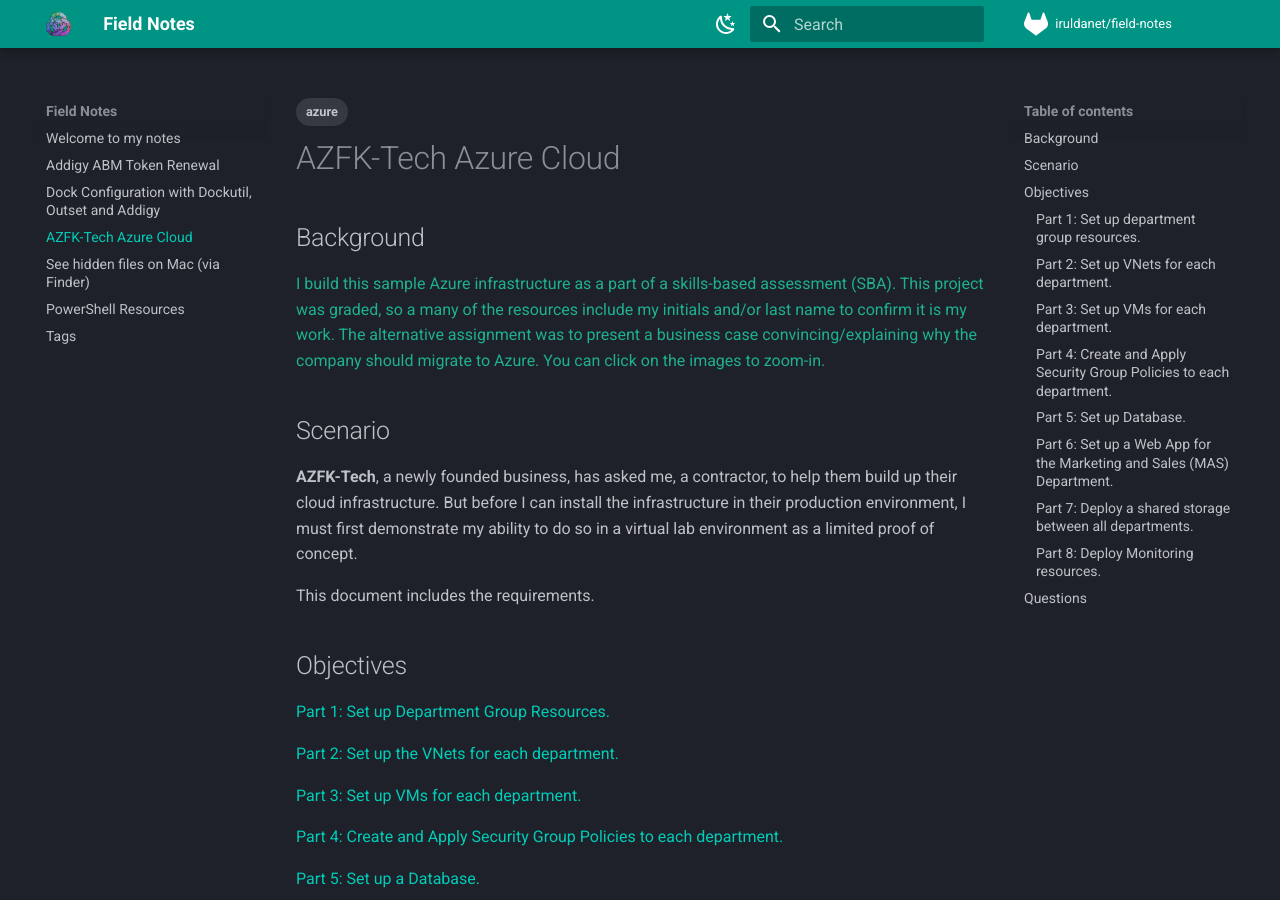
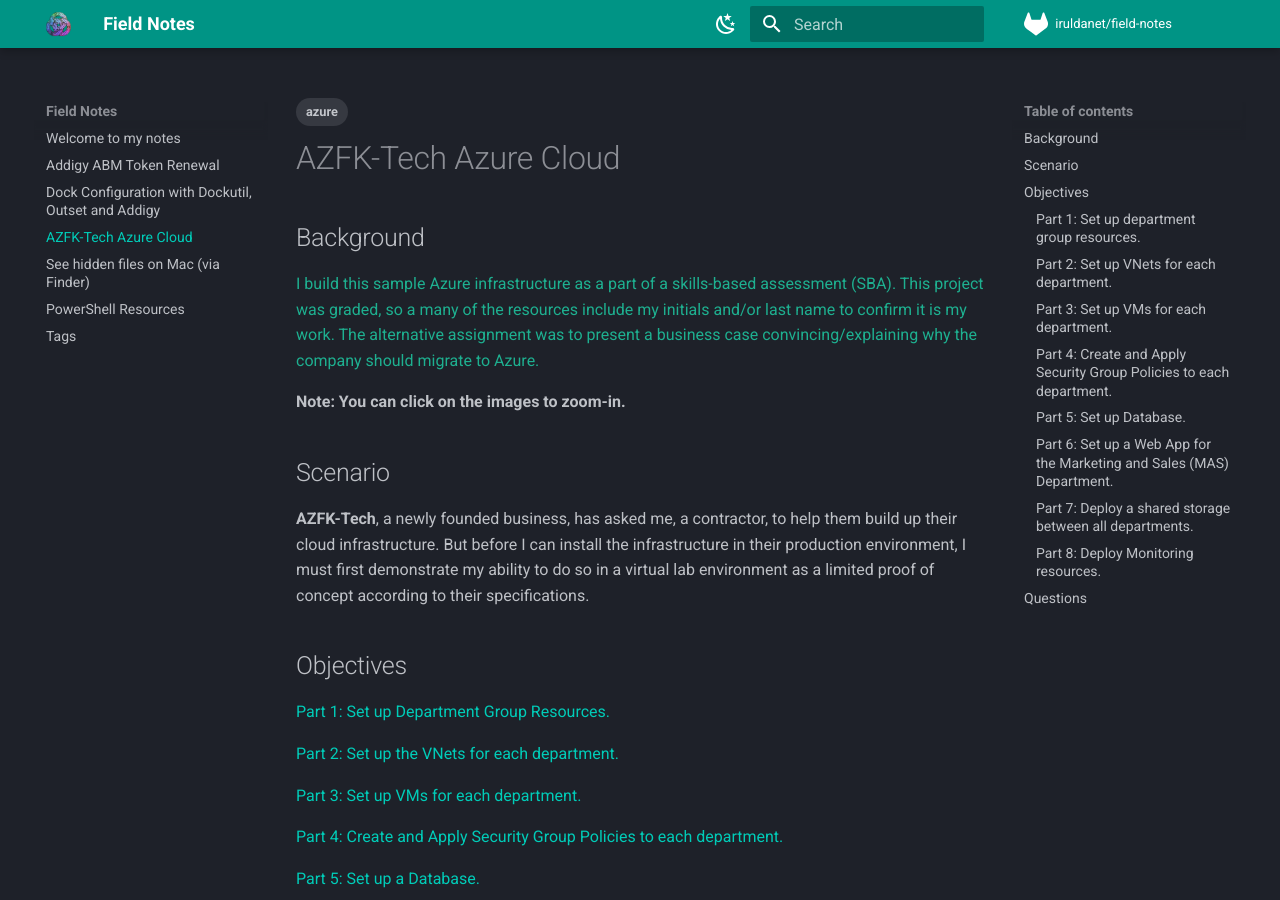
Before and after one commit to damitasalmon/field-notes, an MkDocs documentation site: the page built from docs/azure-poc.md, in a window 1280 px wide and 900 px high. Built offline with MkDocs 1.6.1 and Material for MkDocs 9.7.7, drawn with Linux system fonts in a browser that asks for light colours; comment, search, counter and statistics services are not loaded.

Commit message:
Update scenario & backgrounds section

```diff
--- a/docs/azure-poc.md
+++ b/docs/azure-poc.md
@@ -6,13 +6,13 @@
 
 ## Background
 
-<p class="response" >I build this sample Azure infrastructure as a part of a skills-based assessment (SBA). This project was graded, so a many of the resources include my initials and/or last name to confirm it is my work. The alternative assignment was to present a business case convincing/explaining why the company should migrate to Azure. You can click on the images to zoom-in.  </p>
+<p class="response" >I build this sample Azure infrastructure as a part of a skills-based assessment (SBA). This project was graded, so a many of the resources include my initials and/or last name to confirm it is my work. The alternative assignment was to present a business case convincing/explaining why the company should migrate to Azure.</p>
+
+**Note: You can click on the images to zoom-in.**
 
 ## Scenario
 
-**AZFK-Tech**, a newly founded business, has asked me, a contractor, to help them build up their cloud infrastructure. But before I can install the infrastructure in their production environment, I must first demonstrate my ability to do so in a virtual lab environment as a limited proof of concept.
-
-This document includes the requirements.
+**AZFK-Tech**, a newly founded business, has asked me, a contractor, to help them build up their cloud infrastructure. But before I can install the infrastructure in their production environment, I must first demonstrate my ability to do so in a virtual lab environment as a limited proof of concept according to their specifications.
 
 ## Objectives
 
```
